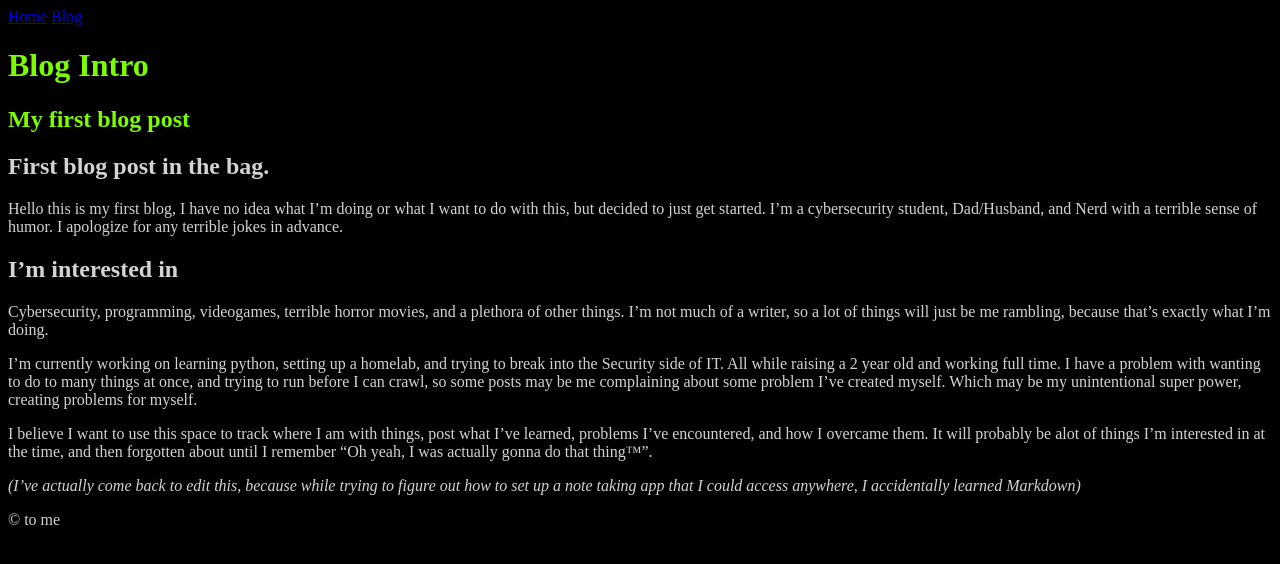
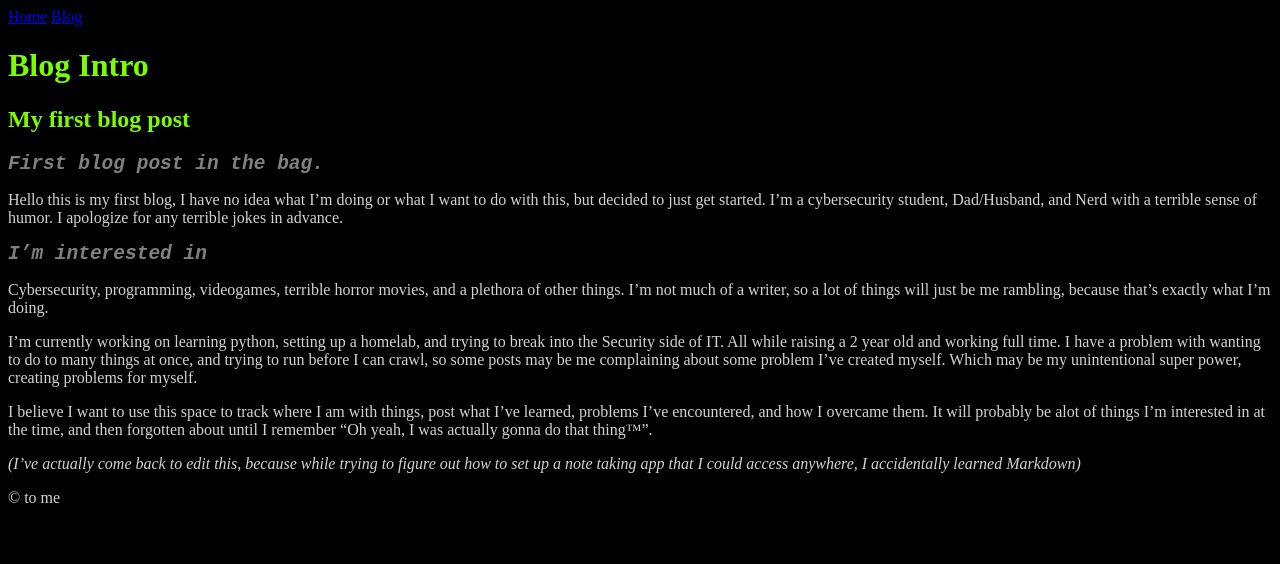
Before and after one commit to Amwence/Amwence.github.io, a Jekyll site: the page built from _posts/2022-04-13-Blog-Intro.md, in a window 1280 px wide. Shown: the top 564 px of the page. Built offline with Jekyll 4.4.1, drawn with Linux system fonts in a browser that asks for light colours; our own code applies the rules of GitHub Pages for plain Markdown files.

Commit message:
h2 changes css

```diff
--- a/css/styles.css
+++ b/css/styles.css
@@ -1,9 +1,16 @@
 body {
     background-color:black;
     color: lightgrey;
+
 }
 h1 {
     color: lawngreen;
+}
+
+h2 {
+    color: grey;
+    font-style: oblique;
+    font-family: monospace;
 }
 section {
     background-color: black;
```
